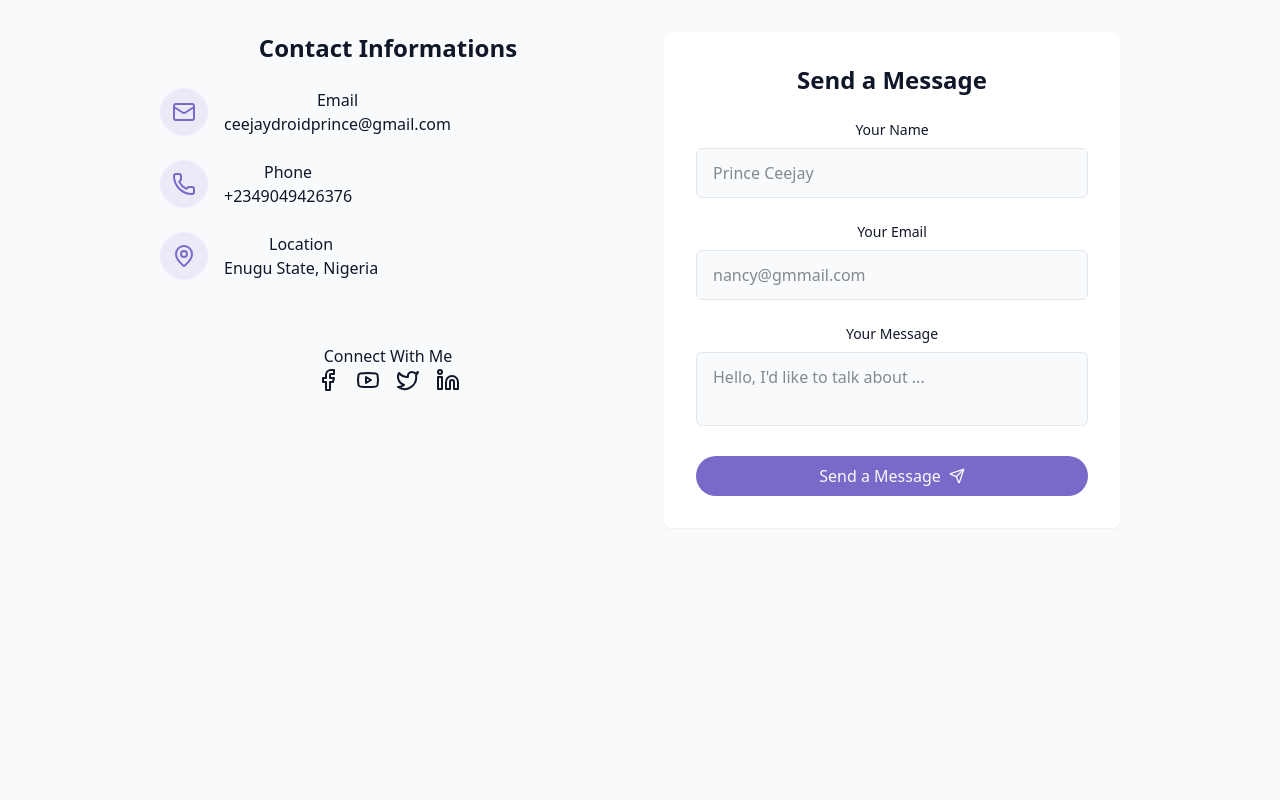
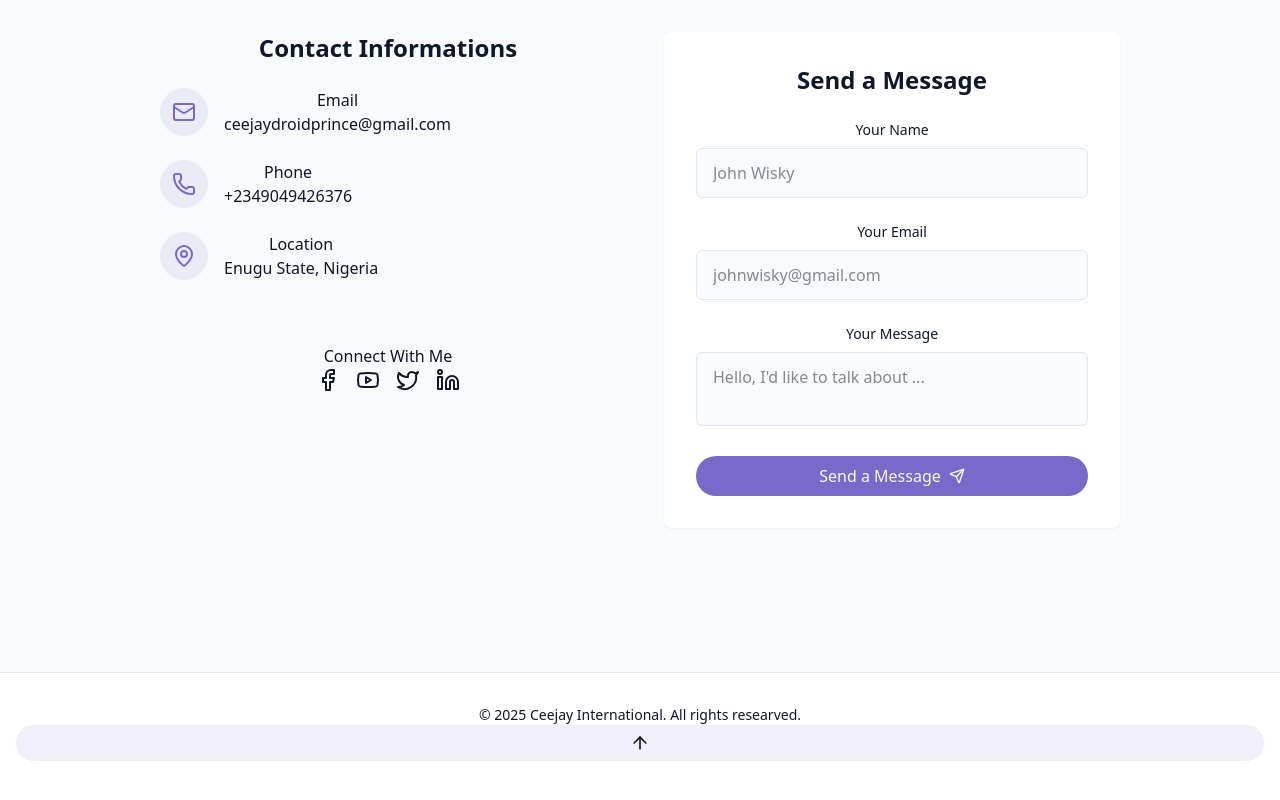
Before and after one commit to PRINCE-CEEJAY/Ceejay-Tech-Portfolio, a React (Vite) app: page / in a window 1280 px wide. Shown: the part 3482-4282 px from the top of the page. Before the commit the page ends 4106 px from the top, so only its background shows below. Built offline with nearby package versions, Linux system fonts and the light colour scheme.

Commit message:
Finished the layouts, ready for finishing touches'

```diff
--- a/src/pages/Home.jsx
+++ b/src/pages/Home.jsx
@@ -6,6 +6,7 @@ import AboutSection from "./components/AboutSection";
 import SkillsSection from "./components/SkillsSection";
 import ProjectsSection from "./components/ProjectsSection";
 import ContactSection from "./components/ContactSection";
+import Footer from "./components/Footer";
 
 const Home = () => {
   return (
@@ -29,6 +30,7 @@ const Home = () => {
       </main>
 
       {/* Footer */}
+      <Footer />
     </div>
   );
 };
--- a/src/pages/components/ContactSection.jsx
+++ b/src/pages/components/ContactSection.jsx
@@ -107,7 +107,7 @@ const ContactSection = () => {
                   name="name"
                   required
                   className="w-full px-4 py-3 rounded-md border border-input bg-background focus:outline-hidden focus:ring-2 focus:ring-primary"
-                  placeholder="Prince Ceejay"
+                  placeholder="John Wisky"
                 />
               </div>
               <div>
@@ -123,7 +123,7 @@ const ContactSection = () => {
                   name="email"
                   required
                   className="w-full px-4 py-3 rounded-md border border-input bg-background focus:outline-hidden focus:ring-2 focus:ring-primary"
-                  placeholder="nancy@gmmail.com"
+                  placeholder="johnwisky@gmail.com"
                 />
               </div>
               <div>
@@ -144,7 +144,7 @@ const ContactSection = () => {
               <button
                 type="submit"
                 className={cn(
-                  "cosmic-button w-full flex items-center justify-center gap-2"
+                  "cosmic-button cursor-pointer w-full flex items-center justify-center gap-2"
                 )}
               >
                 Send a Message
--- /dev/null
+++ b/src/pages/components/Footer.jsx
@@ -0,0 +1,21 @@
+import { ArrowUp } from "lucide-react";
+import React from "react";
+
+const Footer = () => {
+  return (
+    <footer className="py-12 px-4 bg-card flex flex-col border-t border-border mt-12 pt-8 justify-center">
+      <p className="text-sm text-muted-foreground ">
+        &copy; {new Date().getFullYear()} Ceejay International. All rights
+        researved.
+      </p>
+      <a
+        href="#hero"
+        className="text-center p-2 rounded-full bg-primary/10 hover:bg-primary/20 transition-colors"
+      >
+        <ArrowUp size={20} className="w-full" />
+      </a>
+    </footer>
+  );
+};
+
+export default Footer;
```
